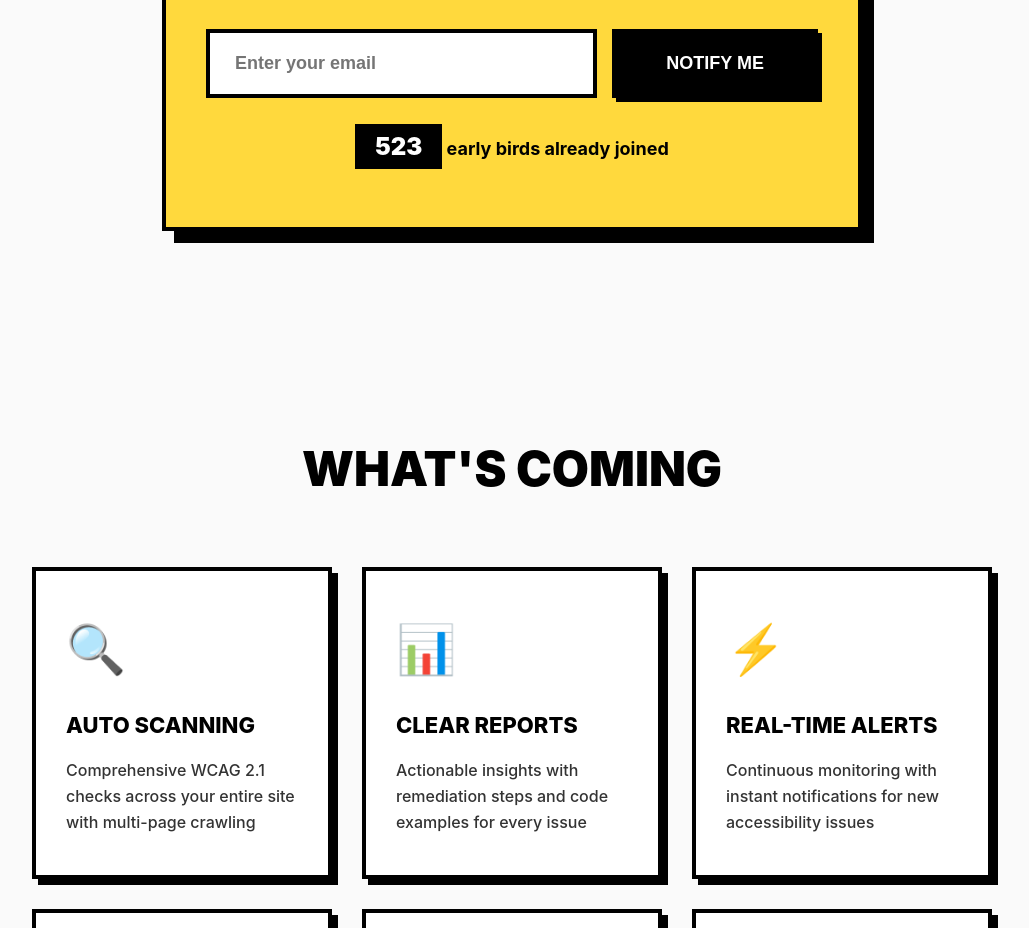
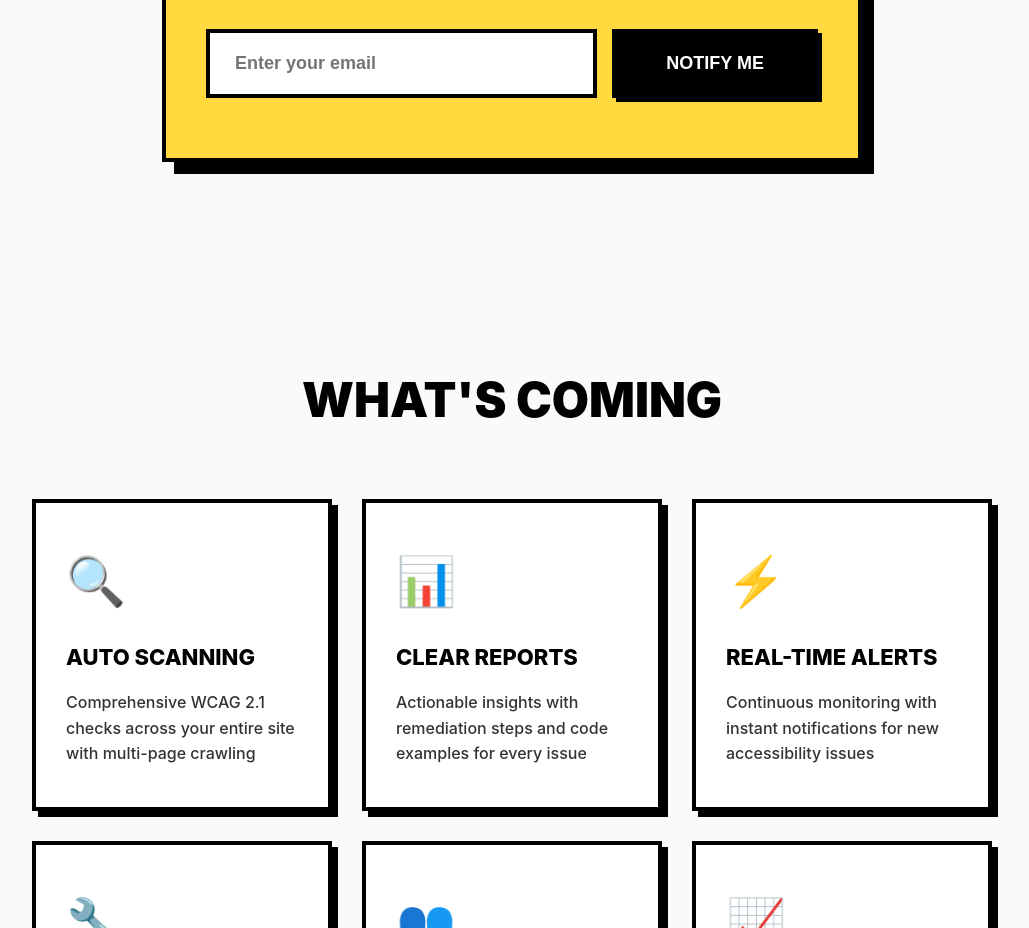
Before and after one commit to subham22/a11yaudit-landing, a plain HTML site: page index.html in a window 1280 px wide. Shown: the part 1120-2048 px from the top of the page, without its empty margins (128-1157 px from the left). Drawn offline with Linux system fonts and the light colour scheme.

Commit message:
Update index.html

```diff
--- a/index.html
+++ b/index.html
@@ -570,9 +570,7 @@
                 🎉 You're on the list! Check your email for confirmation.
             </div>
 
-            <div class="waitlist-count">
-                <span id="waitlistCount">523</span> early birds already joined
-            </div>
+
         </div>
     </section>
 
```
